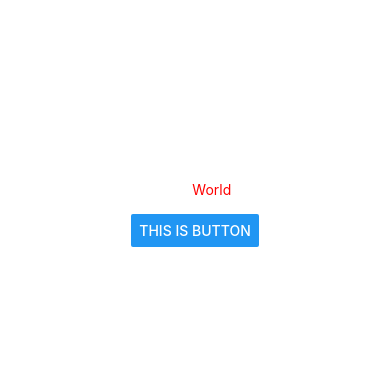
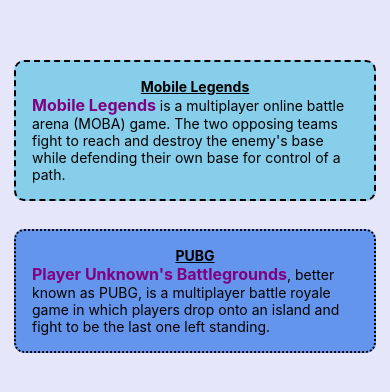
Before and after one commit to LovelyDayInit/AppDev, a React Native app in the folder ProjectOne/: screen / in a window 390 px wide. Shown: the part 216-608 px from the top of the page. Built offline with nearby package versions, Linux system fonts and the light colour scheme.

Commit message:
Text Styling

```diff
--- a/ProjectOne/App.tsx
+++ b/ProjectOne/App.tsx
@@ -1,12 +1,14 @@
 import React from 'react';
 import { SafeAreaProvider } from 'react-native-safe-area-context';
 import FirstScreen from './src/screens/FirstScreen';
+import SecondScreen from './src/screens/SecondScreen';
 
 const App = () => {
   return (
     <SafeAreaProvider>
 
-      <FirstScreen />
+      {/* <FirstScreen /> */}
+      <SecondScreen />
 
     </SafeAreaProvider>
   )
--- /dev/null
+++ b/ProjectOne/src/screens/SecondScreen.js
@@ -0,0 +1,67 @@
+import React from 'react';
+import { View, Text, TouchableOpacity, } from 'react-native';
+
+const SecondScreen = () => {
+
+    const openAlert = () => {
+        alert('You chose Mobile Legends!');
+    };
+
+    return (
+        <View style={{
+            flex: 1,
+            backgroundColor: 'lavender',
+            justifyContent: 'center',
+            alignItems: 'center'
+        }}>
+            <View style={{
+                backgroundColor: 'skyblue',
+                margin: 14,
+                padding: 16,
+                borderWidth: 2.5,
+                borderColor: 'black',
+                borderStyle: 'dashed',
+                borderRadius: 10
+            }}>
+                <Text style={{
+                    textAlign: 'center',
+                    fontWeight: 'bold',
+                    textDecorationLine: 'underline'
+                }}>
+                    Mobile Legends
+                </Text>
+                <Text>
+                    <Text style={{ color: 'purple', fontWeight: 'bold', fontSize: 16 }}>Mobile Legends </Text>
+                    is a multiplayer online battle arena (MOBA) game.
+                    The two opposing teams fight to reach and destroy the enemy's
+                    base while defending their own base for control of a path.
+                </Text>
+            </View>
+
+            <View style={{
+                backgroundColor: 'cornflowerblue',
+                margin: 14,
+                padding: 16,
+                borderWidth: 2.5,
+                borderColor: 'black',
+                borderStyle: 'dotted',
+                borderRadius: 10
+            }}>
+                <Text style={{
+                    textAlign: 'center',
+                    fontWeight: 'bold',
+                    textDecorationLine: 'underline'
+                }}>
+                    PUBG
+                </Text>
+                <Text>
+                    <Text style={{ color: 'purple', fontWeight: 'bold', fontSize: 16 }}>Player Unknown's Battlegrounds</Text>, better known as PUBG,
+                    is a multiplayer battle royale game in which players
+                    drop onto an island and fight to be the last one left standing.
+                </Text>
+            </View>
+        </View>
+    )
+};
+
+export default SecondScreen;
```
